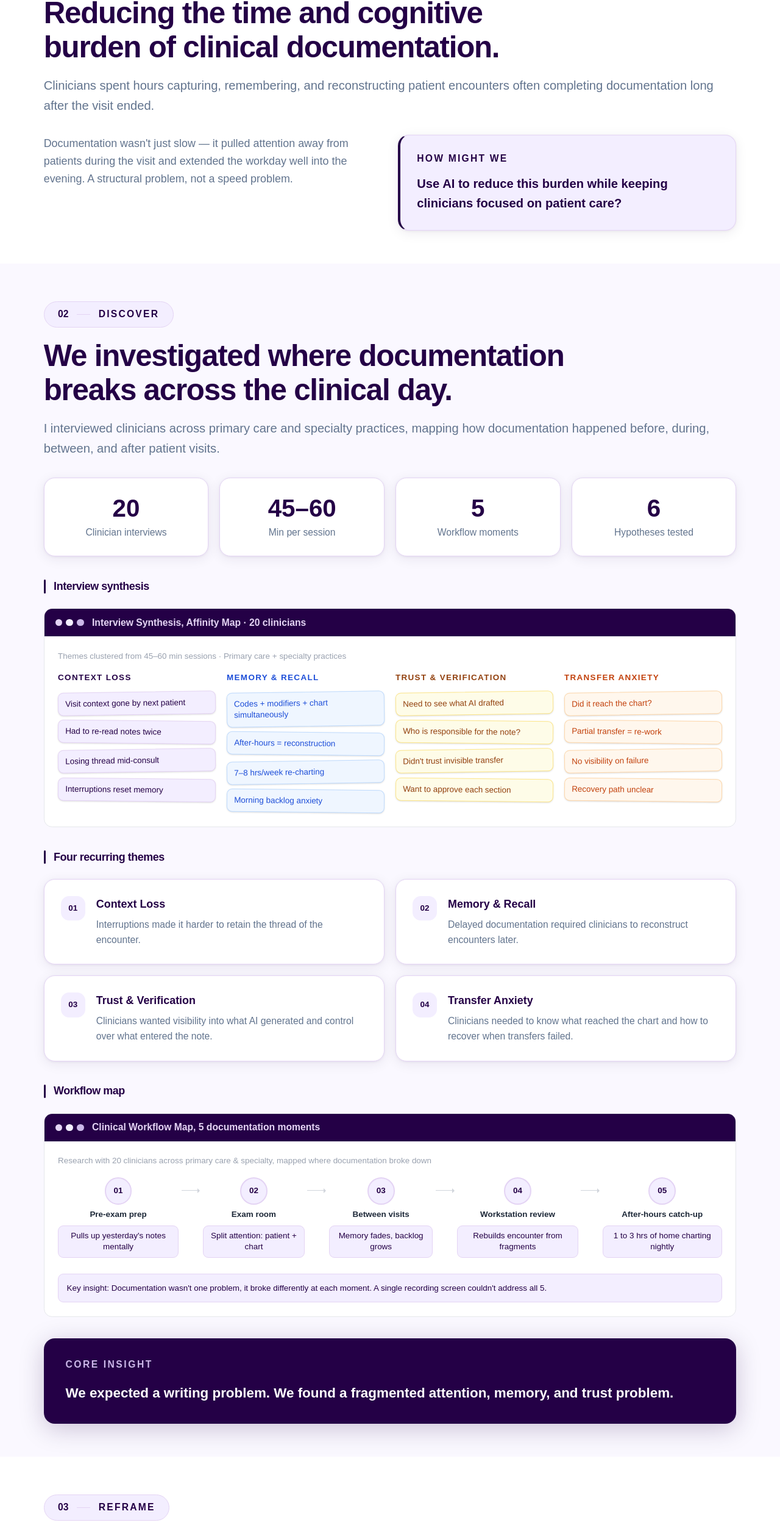
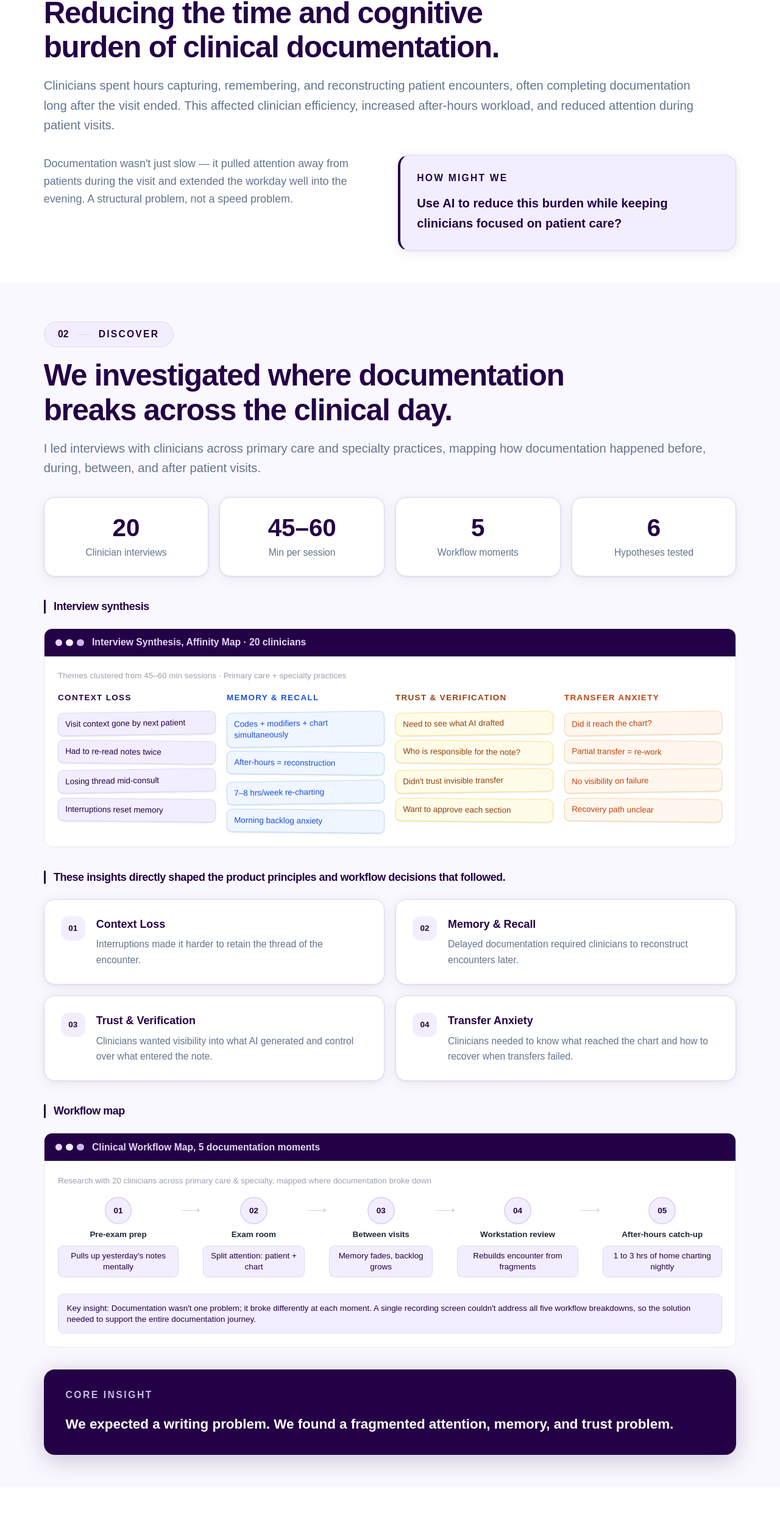
Before and after one commit to tathedrachana1403/portfolio, a Next.js app: page /work/ambient-notes in a window 1280 px wide. Shown: the part 1218-3718 px from the top of the page at 61% size. Built offline with nearby package versions, Linux system fonts and the light colour scheme.

Commit message:
word changes

```diff
--- a/app/components/ResearchArtifacts.tsx
+++ b/app/components/ResearchArtifacts.tsx
@@ -98,7 +98,7 @@ export function ClinicalWorkflowMap() {
         ))}
       </div>
       <div className="mt-4 p-3 rounded-lg" style={{ background: "#f3eeff", border: "1px solid #e4d4f4" }}>
-        <p className="text-xs font-medium" style={{ color: "#240046" }}>Key insight: Documentation wasn't one problem, it broke differently at each moment. A single recording screen couldn't address all 5.</p>
+        <p className="text-xs font-medium" style={{ color: "#240046" }}>Key insight: Documentation wasn't one problem; it broke differently at each moment. A single recording screen couldn't address all five workflow breakdowns, so the solution needed to support the entire documentation journey.</p>
       </div>
     </ArtifactShell>
   );
@@ -262,7 +262,7 @@ export function AmbientProductOverview() {
       </div>
       <div className="grid grid-cols-3 gap-3">
         {[
-          { label: "Design rule", val: "AI assists, clinician owns", color: "purple" as ColorKey },
+          { label: "Design rule", val: "AI assists, clinician owns the outcome", color: "purple" as ColorKey },
           { label: "Trust mechanism", val: "Explicit approval at every hand-off", color: "blue" as ColorKey },
           { label: "Recovery", val: "Visible failure + clear next action", color: "green" as ColorKey },
         ].map(d => (
--- a/app/work/ambient-notes/page.tsx
+++ b/app/work/ambient-notes/page.tsx
@@ -182,7 +182,7 @@ export default function AmbientNotes() {
           <ChapterHeader
             number="01" label="Challenge"
             heading="Reducing the time and cognitive burden of clinical documentation."
-            sub="Clinicians spent hours capturing, remembering, and reconstructing patient encounters often completing documentation long after the visit ended."
+            sub="Clinicians spent hours capturing, remembering, and reconstructing patient encounters, often completing documentation long after the visit ended. This affected clinician efficiency, increased after-hours workload, and reduced attention during patient visits."
           />
           <div className="grid md:grid-cols-2 gap-6 mt-2">
             <p className="text-base text-slate-500 leading-relaxed">
@@ -209,7 +209,7 @@ export default function AmbientNotes() {
           <ChapterHeader
             number="02" label="Discover"
             heading="We investigated where documentation breaks across the clinical day."
-            sub="I interviewed clinicians across primary care and specialty practices, mapping how documentation happened before, during, between, and after patient visits."
+            sub="I led interviews with clinicians across primary care and specialty practices, mapping how documentation happened before, during, between, and after patient visits."
           />
 
           <div className="grid grid-cols-2 md:grid-cols-4 gap-4 mb-8">
@@ -235,7 +235,7 @@ export default function AmbientNotes() {
             <AmbientAffinityMap />
           </div>
 
-          <Label>Four recurring themes</Label>
+          <Label>These insights directly shaped the product principles and workflow decisions that followed.</Label>
           <div className="grid md:grid-cols-2 gap-4 mb-8">
             {[
               { title: "Context Loss",        body: "Interruptions made it harder to retain the thread of the encounter.", n: "01" },
@@ -304,12 +304,12 @@ export default function AmbientNotes() {
           </p>
         </Section>
 
-        {/* ── 04 DEFINE ── lavender */}
+        {/* ── 04 Define - Design Principles ── lavender */}
         <Section alt className="pt-14 pb-12">
           <ChapterHeader
             number="04" label="Define"
             heading="AI could reduce the work. Clinicians still had to own the outcome."
-            sub="AI could generate clinical content, but clinicians remained responsible for what entered the medical record. Three design principles followed."
+            sub="AI could generate clinical content, but clinicians remained responsible for what entered the medical record. This distinction became the foundation for three design principles."
           />
           <div className="grid md:grid-cols-3 gap-4">
             {[
@@ -384,13 +384,13 @@ export default function AmbientNotes() {
               </div>
             ))}
           </div>
-          <Callout label="The trade-off">
+          <Callout label="Trade-off: Efficiency vs. Accountability">
             <p className="text-base leading-relaxed" style={{ color: "rgba(255,255,255,0.75)" }}>
               Product wanted fewer steps. I advocated for explicit verification because{" "}
               <strong className="text-white font-bold">speed without visible accountability could undermine trust.</strong>{" "}
               Post-launch,{" "}
               <strong className="text-white font-bold">84 to 90% of AI-generated sections were accepted with minimal edits</strong>,
-              validating the model.
+             indicating strong adoption of the verification-first workflow.
             </p>
           </Callout>
         </Section>
@@ -399,7 +399,7 @@ export default function AmbientNotes() {
         <Section alt className="pt-14 pb-12">
           <ChapterHeader
             number="06" label="Design"
-            heading="The workflow moved clinicians from remembering later to verifying now."
+            heading="The workflow shifted clinicians from reconstructing encounters later to verifying AI-generated documentation while the context was still fresh."
           />
 
           <Label>The four-step workflow</Label>
@@ -481,7 +481,7 @@ export default function AmbientNotes() {
           />
           <div className="grid md:grid-cols-3 gap-4 mb-7">
             {[
-              { n: "01", label: "Entry point", problem: "Ambient was easy to miss during a busy clinic session.", fix: "Moved it to the schedule as a visible visit-level action." },
+              { n: "01", label: "Entry point", problem: "Ambient was easy to miss during a busy clinic session.", fix: "Moved Ambient to the schedule as a visible, visit-level action so clinicians could access it at the moment documentation began." },
               { n: "02", label: "AI state",    problem: "A generic processing state created uncertainty about what was happening.", fix: "Added explicit recording, generating, sent, failed, and action-needed states." },
               { n: "03", label: "Transfer",    problem: "A global success message hid partial section failures.", fix: "Added section-level transfer status and dedicated recovery actions." },
             ].map(l => (
```
